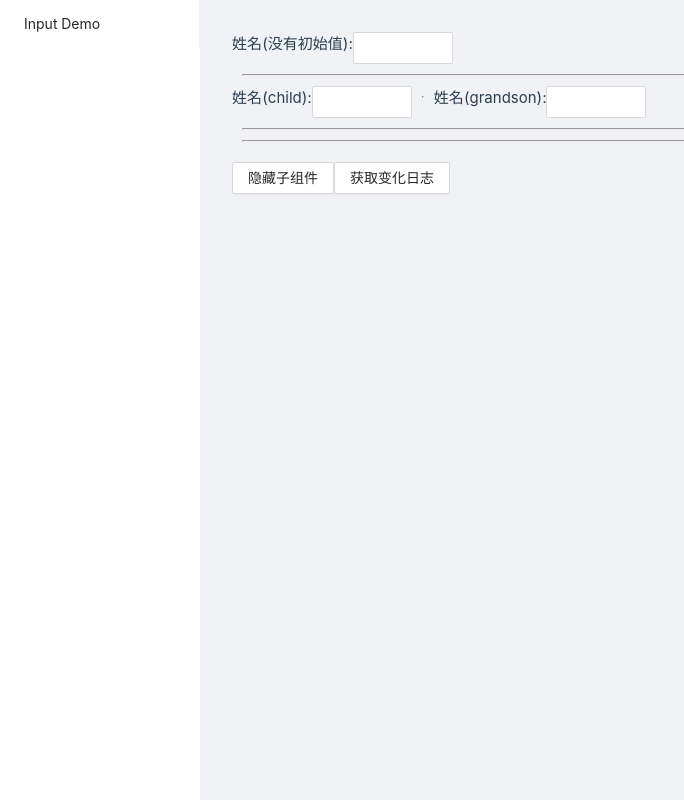
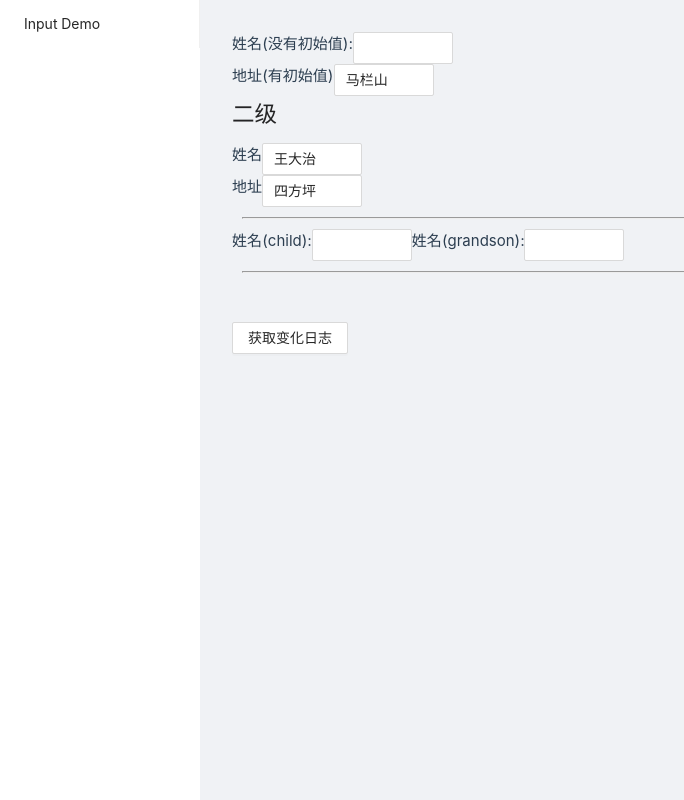
Before and after one commit to muyeyong/test-record-table, a Vue app: page /InputDemo in a window 1280 px wide. Shown: the whole page, without its empty margins (0-684 px from the left). Built offline with nearby package versions, Linux system fonts and the light colour scheme.

Commit message:
feat: input demo

```diff
--- a/src/components/Child.vue
+++ b/src/components/Child.vue
@@ -3,7 +3,6 @@
         <div style="display: flex;">
             <span>姓名(child):</span>
             <a-input style="width: 100px;" v-model:value="value"></a-input>
-            <hr style="margin: 10px;">
             <GrandSon />
         </div>
 
--- a/src/components/GrandSon.vue
+++ b/src/components/GrandSon.vue
@@ -4,7 +4,6 @@
             <span>姓名(grandson):</span>
             <a-input style="width: 100px;" v-model:value="value"></a-input>
         </div>
-
     </div>
 </template>
 
--- a/src/custom-reactive/index.ts
+++ b/src/custom-reactive/index.ts
@@ -34,8 +34,10 @@ import { getCurrentInstance, ref, watch, onBeforeUnmount, type ComponentInternal
  */
 
 const BASICDATAKEY = 'BASICDATAKEY'
-const LOGROOT = 'LOGROOT'
+const ROOTLOG = 'ROOTLOG'
 const CHILDHISTORYFLAG = 'CHILDHISTORY'
+const ROOTDESCRIBE = 'ROOTDESCRIBE'
+const LOGANCHOR = '<div id="anchor">'
 
 interface Option {
     describe: string
@@ -64,7 +66,7 @@ interface ReactiveObjHistory<T> extends Option {
     value: Array<T>
 }
 
-type ReactiveObjHistoryMap<T> = Map<Ref, ReactiveObjHistory<T>>
+type ReactiveObjHistoryMap<T> = Map<Ref | string, ReactiveObjHistory<T>>
 type ComponentHistoryMap<T> = ReactiveObjHistoryMap<T> | Map<string, ChildHistoryMap<T>>
 type ChildHistoryMap<T> = Map<number, ComponentHistoryMap<T>>
 
@@ -200,12 +202,43 @@ const analysis = (args: Partial<CompareResult>, describe: string, map?: object):
     return result
 }
 
+const insertLog = (innerHtml: string, childInnerHtml: string) => {
+    if (!childInnerHtml) return innerHtml
+    const index = innerHtml.indexOf(LOGANCHOR) + LOGANCHOR.length - 1
+    return innerHtml.slice(0, index) + childInnerHtml + innerHtml.slice(index + 1)
+}
+
+const generateLogStruct = (rootDescribe: string, rootLogArray: Array<string>, subLogMap?: Map<string, Array<string>>) => {
+    let subLog = ''
+    if (subLogMap) {
+        for(const [key, value] of subLogMap.entries()) {
+           subLog += `${generateLogStruct(key, value)}<br/>`
+        }
+    }
+    return `
+        <span>${rootDescribe}</span>
+        <div style="padding: 10px">
+            ${rootLogArray.join('<br/>')}<br>
+            ${subLog}
+            <div id="anchor"></div>
+        </div>
+    `
+}
+
+const generateLog = (rootDescribe: string, logCombine: Map<string, Array<string>>) => {
+    // 目前只支持两级嵌套
+    const subLogMap = filter(logCombine, (k, _v) => k !== ROOTLOG)
+    return generateLogStruct(rootDescribe, logCombine.get(ROOTLOG) || [], subLogMap)
+}
+
 const handleSelfHistory = <T = any>(selfHistory: ReactiveObjHistoryMap<T>) => {
-        const logCombine = new Map()
-        for (const log of selfHistory.values()) {
+    const logCombine = new Map()
+    const describe = selfHistory.get(ROOTDESCRIBE)
+    selfHistory = filter(selfHistory, (k, _value) => k !== ROOTDESCRIBE)
+    for (const log of selfHistory.values()) {
+        const { parent = ROOTLOG } = log
         const res = handleReactiveHistory(log)
-          if (res !== log.describe) {
-            //TODO
+            if (res !== log.describe) {
             let logs = logCombine.get(parent)
             if (!logs) {
                 logs = Array.of(res)
@@ -213,13 +246,13 @@ const handleSelfHistory = <T = any>(selfHistory: ReactiveObjHistoryMap<T>) => {
             } else {
                 logs.push(res)
             }
-           }
-           console.log(logCombine)
         }
+    }
+    return generateLog(describe as unknown as string, logCombine)
 }
 
-const  handleReactiveHistory = <T = any>(log: ReactiveObjHistory<T>) => {
-    const { value, describe, map, parent = LOGROOT } = log
+const handleReactiveHistory = <T = any>(log: ReactiveObjHistory<T>) => {
+    const { value, describe, map } = log
     const valueArr = [...value]
     const firstValue = valueArr[0]
     const lastValue = valueArr[valueArr.length - 1 ]
@@ -228,23 +261,23 @@ const  handleReactiveHistory = <T = any>(log: ReactiveObjHistory<T>) => {
     return analysis(compare(firstValue, lastValue), describe, map)
 }
 
-const handelComponentHistory = <T = any>(componentHistory: ComponentHistoryMap<T>) => {
-    // 1:响应式数据
-    // 2： 子组件
-    for(let [key, value] of componentHistory.entries()) {
-        if (isRef(key)) {
-           const res =  handleReactiveHistory(value as ReactiveObjHistory<T>)
-           console.log(res)
-        } else  {
-            handleSubComponentHistory(value as ChildHistoryMap<T>)
-        }
-    }
+const handleComponentHistory = <T = any>(componentHistory: ComponentHistoryMap<T>) => {
+    const subComponentHistory = componentHistory.get(CHILDHISTORYFLAG) as ChildHistoryMap<T>
+    const selfHistory = filter(componentHistory, (k, _v) => k !== CHILDHISTORYFLAG)
+    const log1 = handleSelfHistory(selfHistory)
+    // console.log('456', log1)
+    const log2 = subComponentHistory && handleSubComponentHistory(subComponentHistory)
+    // console.log('789', log2)
+    // log2 需要嵌入 log1里面去
+    return insertLog(log1, log2)
 }
 const handleSubComponentHistory = <T = any>(childHistory: ChildHistoryMap<T>) => {
         // 组件id => 子组件响应式数据，存在子组件嵌套
+        let log =  ''
         for(let componentHistory of childHistory.values()) {
-            handelComponentHistory(componentHistory)
+           log += handleComponentHistory(componentHistory)
         }
+        return log
         // const subComponentHistory = childHistory.get(CHILDHISTORYFLAG)
         // // 当前组件的全部响应式数据
         // const selfHistory = filter(history, (k, v) => k !== CHILDHISTORYFLAG)
@@ -269,12 +302,11 @@ export function useReactiveRecord<T> (value: T, option: Option) {
         childHistoryCash.set(instance?.uid, childHistory)
     }
 
-
     if (instance) {
         if (instance.props.history) {
             history = instance.props.history
         } else {
-            instance.props.history = (history = new Map())
+            instance.props.history = (history = new Map([[ROOTDESCRIBE, (instance.type as any).describe]]))
         }
         const { parent } = instance
         reportChildHistoryChange = parent?.props.reportChildHistory
@@ -292,8 +324,9 @@ export function useReactiveRecord<T> (value: T, option: Option) {
        const subComponentHistory = history.get(CHILDHISTORYFLAG)
        // 当前组件的全部响应式数据
        const selfHistory = filter(history, (k, v) => k !== CHILDHISTORYFLAG)
-       handleSelfHistory(selfHistory)
-       handleSubComponentHistory(subComponentHistory)
+       const selfLog = handleSelfHistory(selfHistory)
+       const subComponentLog = handleSubComponentHistory(subComponentHistory)
+    //    console.log('subComponentLog', subComponentLog)
         // 对于describe一致的变量做集合处理
         // 1： 处理自身响应式数据
         // 2： 处理子组件响应式数据
@@ -319,13 +352,11 @@ export function useReactiveRecord<T> (value: T, option: Option) {
             // 加入到describeCombine 中
         // }
         // 返回describeCombine ==> 处理结果
-        return history
+        return insertLog(selfLog, subComponentLog)
     }
 
     const record = (target: any, value: any) => {
         //TODO 还是要以当前组件作为target DOWN 响应式数据作为target
-        // 有一个弹框弹出来，它记录的信息需要上报，关闭后，还需要上报信息
-        // if (instance?.uid === 27) debugger
         let dep = history.get(target)
         // TODO 这里只是浅拷贝，嵌套对象还需要处理
         value = toRaw(value)
@@ -339,16 +370,6 @@ export function useReactiveRecord<T> (value: T, option: Option) {
         //TODO 如果存在相同的数据，就进行回退，有这个必要性吗？
         //TODO 对象处理
         dep.value.add(value)
-        // if (dep.value.has(value)) {
-        //    const newDep = new Set()
-        //    for(let v of  dep.value.values()) {
-        //      newDep.add(v)
-        //      if(value === v) break
-        //    }
-        //    history.set(target, {...dep, value: newDep })
-        // } else {
-        //     dep.value.add(value)
-        // }
         reportChildHistoryChange && reportChildHistoryChange(history, instance)
     }
 
--- a/src/views/Input.vue
+++ b/src/views/Input.vue
@@ -4,11 +4,10 @@
                 <span>姓名(没有初始值):</span>
                 <a-input style="width: 100px;" v-model:value="value"></a-input>
             </div>
-           <!-- <div style="display: flex;">
+           <div style="display: flex;">
                 <span>地址(有初始值)</span>
                 <a-input style="width: 100px;" v-model:value="address"></a-input>
             </div>
-            <hr style="margin: 10px;">
             <div>
                 <h2>二级</h2>
                 <div style="display: flex;">
@@ -19,20 +18,19 @@
                     <span>地址</span>
                     <a-input style="width: 100px;" v-model:value="address2"></a-input>
                 </div>
-                <h3 style="margin: 10px 20px;">三级</h3>
+                <!-- <h3 style="margin: 10px 20px;">三级</h3> -->
             </div>
-            <hr style="margin: 10px;">
-            <div>
+            <!-- <hr style="margin: 10px;"> -->
+            <!-- <div>
                 <p>用户信息(处理对象)</p>
                 名字: <a-input style="width: 100px;"  v-model:value="person.name"></a-input>
                 地址：<a-input style="width: 100px;"  v-model:value="person.address"></a-input>
             </div> -->
             <hr style="margin: 10px;">
             <Child />
-            <hr style="margin: 10px;">
             <!-- <isolationChild /> -->
             <hr style="margin: 10px;">
-            <a-button @click="() => visible = !visible">隐藏子组件</a-button>
+            <p v-html="logDetail"></p><br/>
             <a-button style="margin: 10px 0;" @click="consoleLog">获取变化日志</a-button>
         </div>
 </template>
@@ -52,15 +50,15 @@
     import { useReactiveRecord, useIsolationRecord } from '@/custom-reactive';
     import { ref } from 'vue';
 
-    const visible = ref(true)
     // const isolationChild = useIsolationRecord(Child)
+    const logDetail = ref('')
     const { value, log } = useReactiveRecord('', { describe: '姓名'})
-    // const { value: address } = useReactiveRecord('马栏山', { describe: '地址'})
-    // const { value: name2 } = useReactiveRecord('王大治', { describe: '姓名',  parent: '二级'})
-    // const { value: address2 } = useReactiveRecord('四方坪', { describe: '地址', parent: '二级'})
+    const { value: address } = useReactiveRecord('马栏山', { describe: '地址'})
+    const { value: name2 } = useReactiveRecord('王大治', { describe: '姓名',  parent: '二级'})
+    const { value: address2 } = useReactiveRecord('四方坪', { describe: '地址', parent: '二级'})
     // const { value: person} = useReactiveRecord({ name: '哇哈哈', address: '麓谷大道'}, { describe: '用户信息'})
     const consoleLog = () => {
-        console.log(log())
+       logDetail.value =  log()
     }
 </script>
 
```
